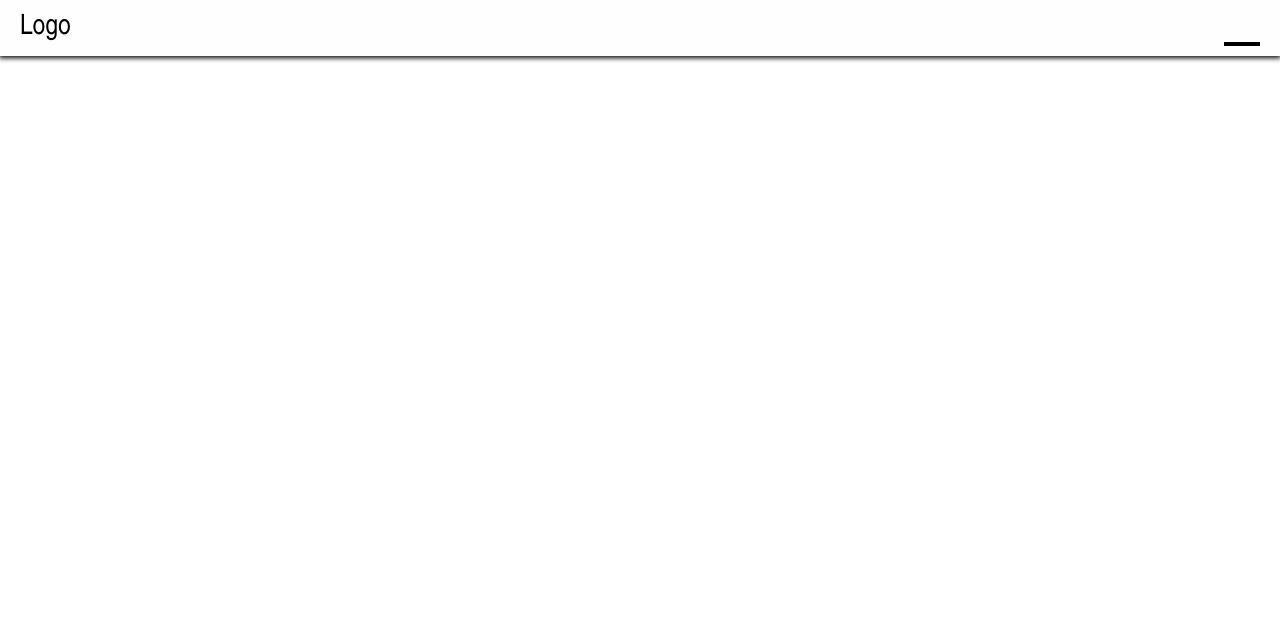
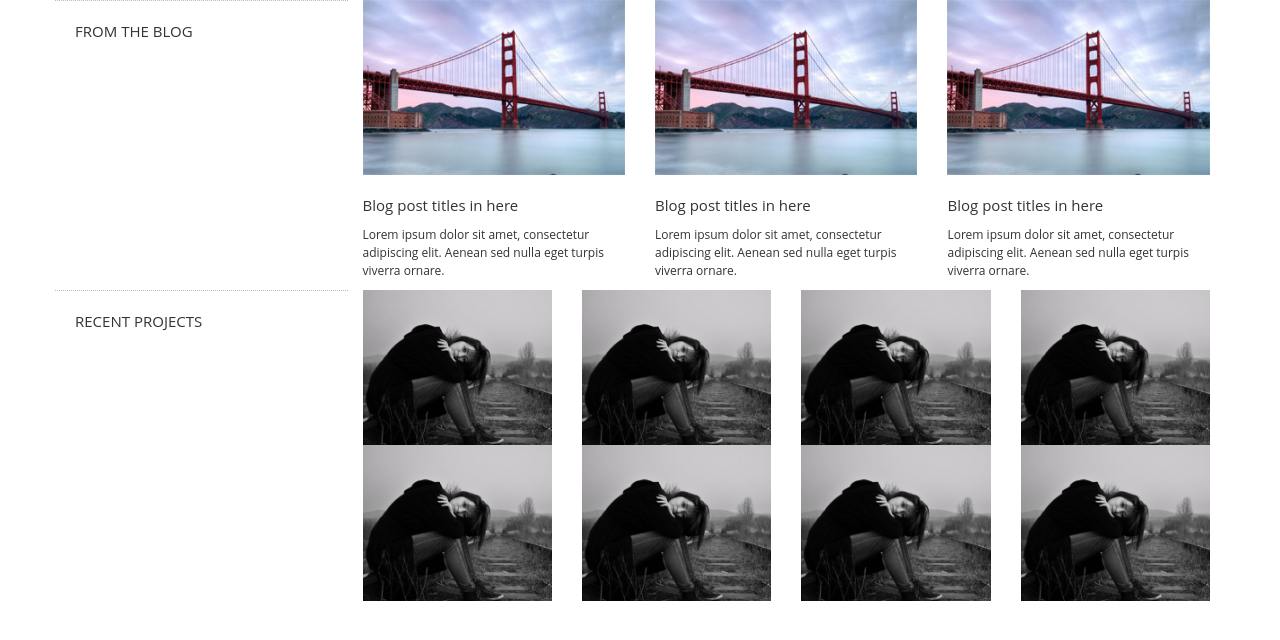
Before and after one commit to SeniorJava/UIT, a plain HTML site: page lesson15/lesson15.html in a window 1280 px wide. Drawn offline with Linux system fonts and the light colour scheme.

Commit message:
самое начало

```diff
--- a/lesson15/lesson15.html
+++ b/lesson15/lesson15.html
@@ -7,22 +7,62 @@
     <title>Document</title>
 </head>
 <body>
-  <header class="header">
-     <a href="#" class="logo">Logo</a>
-      <nav class="nav">
-       <span class="humb">button</span>
-       <ul>
-           <li><a href="#"></a>itm 1</li>
-           <li><a href="#"></a>itm 2</li>
-           <li><a href="#"></a>itm 3</li>
-       </ul>
-   </nav>
-  </header>
+   <main class="container">
+       <section class="doubleColl blog row">
+                    <h2 class="col-md-3">FROM THE BLOG</h2>
+                    <div class="col-md-9">
+                       <div class="row">
+                        <article class="col-sm-4">
+                            <img src="img/300x200_ggb_fort_point.jpg" alt="">
+                            <h2>Blog post titles in here</h2>
+                            <p>Lorem ipsum dolor sit amet, consectetur adipiscing elit. Aenean sed nulla eget turpis viverra ornare.</p>
+                        </article>
+                        <article class="col-sm-4">
+                            <img src="img/300x200_ggb_fort_point.jpg" alt="">
+                            <h2>Blog post titles in here</h2>
+                            <p>Lorem ipsum dolor sit amet, consectetur adipiscing elit. Aenean sed nulla eget turpis viverra ornare.</p>
+                        </article>
+                        <article class="col-sm-4">
+                            <img src="img/300x200_ggb_fort_point.jpg" alt="">
+                            <h2>Blog post titles in here</h2>
+                            <p>Lorem ipsum dolor sit amet, consectetur adipiscing elit. Aenean sed nulla eget turpis viverra ornare.</p>
+                        </article>
+                        </div>
+                    </div>
+       </section>
 
+       <section class="doubleColl progects row">
+                    <h2 class="col-md-3">RECENT PROJECTS</h2>
+                    <div class="col-md-9">
+                       <div class="row">
+                        <article class="col-sm-3">
+                            <img src="img/layer-18.png" alt="">
+                        </article>
+                        <article class="col-sm-3">
+                            <img src="img/layer-18.png" alt="">
+                        </article>
+                        <article class="col-sm-3">
+                            <img src="img/layer-18.png" alt="">
+                        </article>
+                        <article class="col-sm-3">
+                            <img src="img/layer-18.png" alt="">
+                        </article>
+                        <article class="col-sm-3">
+                            <img src="img/layer-18.png" alt="">
+                        </article>
+                        <article class="col-sm-3">
+                            <img src="img/layer-18.png" alt="">
+                        </article>
+                        <article class="col-sm-3">
+                            <img src="img/layer-18.png" alt="">
+                        </article>
+                        <article class="col-sm-3">
+                            <img src="img/layer-18.png" alt="">
+                        </article>
+                        </div>
+                    </div>
+       </section>
+   </main>
 
-
-    <script src="js/jquery/jquery-3.1.1.min.js"></script>
-    <script src="js/jquery/bootstrap/bootstrap.min.js"></script>
-    <script src="js/user.js"></script>
 </body>
 </html>
--- a/lesson15/styles/style.css
+++ b/lesson15/styles/style.css
@@ -2,65 +2,31 @@
 -------------------------------
 */
 
-*{
-    box-sizing: border-box;
-}
+html {
+    font-size:62.5%;
 
-html {
-    font-size: 62.5%;
 }
 
 body {
-    color: #000;
-    background: #fff;
-    font: 1.6rem/2.4rem 'Arial Narrow', sans-serif;
+    font:1.2rem/1.8rem 'Open Sans';
 }
 
-/*Header styles
------------------------------
-*/
+img {
 
-.header {
-    box-shadow: 0 1px 5px 1px #000;
-    padding: 10px 20px;
-    display: flex;
-    justify-content: space-between;
-    background: #fefefe;
-}
-
-.logo {
-    color: #000;
-    font: 2.8rem/3.6rem 'Arial Narrow', sans-serif;
-    text-decoration: none;
-}
-
-
-.nav ul {
-    display: none;
-    position: fixed;
-    left: -300px;
-    top:0;
-    bottom:0;
-    padding: 50px 0 0;
-    background: #fff;
-}
-
-.nav::active ul{
+    display: block;
+    width: 100%;
+    max-width:100%;
 
 }
 
-.nav .humb {
-    height: 36px;
-    width:36px;
-    position: relative;
-    border-bottom: 4px solid #000;
-    text-indent: -9999px;
-    display: block;
+.h2, h2 {
+    font-size: 1.5rem;
+    line-height: 2.1rem;
 }
 
-.nav .hmb::before,.nav .hmb::after {
-    height: 4px;
-    background: #000;
-    display: block;
-    content: '';
+.doubleColl > h2 {
+    border-top: 1px dotted #bbb;
+    padding: 20px;
+    margin-top: 0;
+    text-transform: uppercase;
 }
```
Also changed, not shown: lesson15/img/300x200_ggb_fort_point.jpg (added), lesson15/img/layer-18.png (added).
